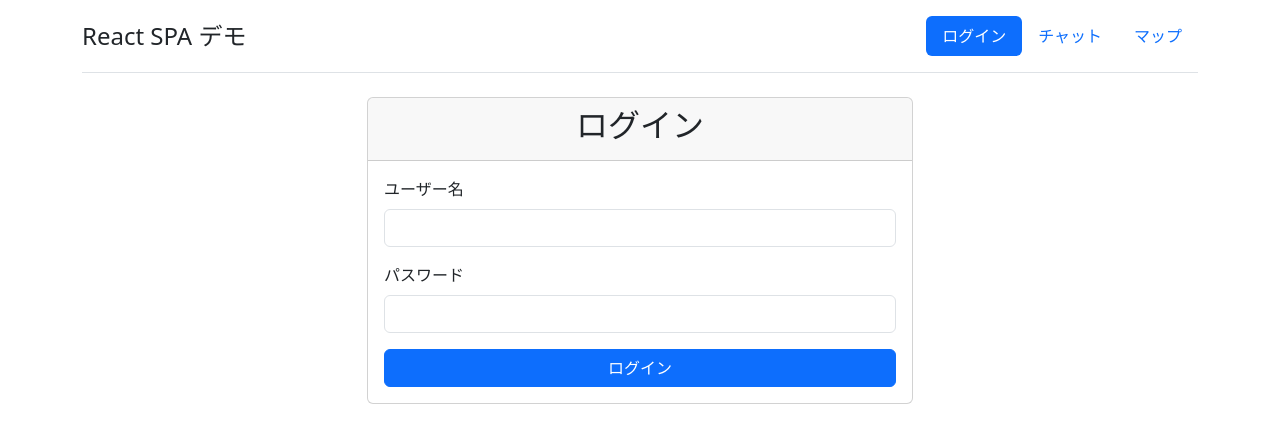
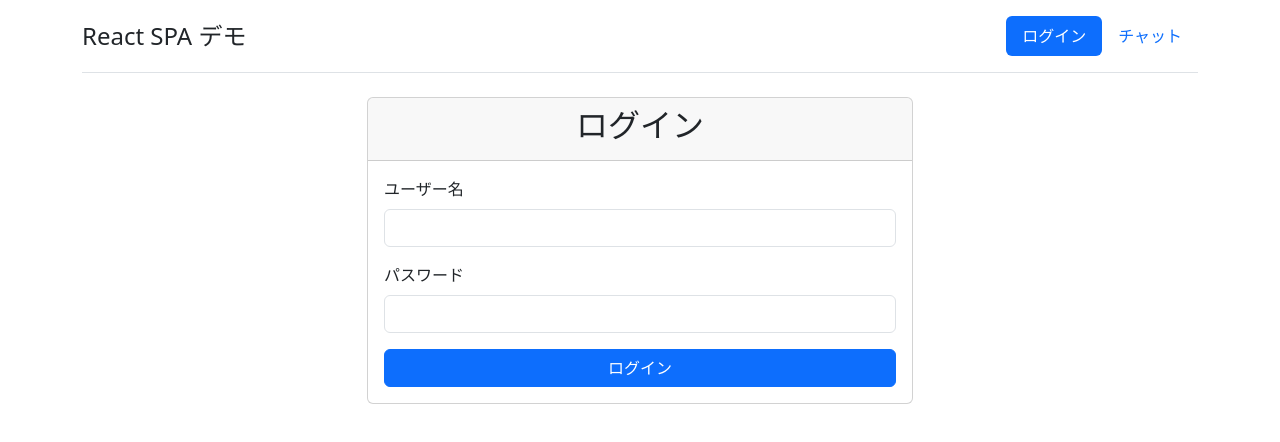
Before and after one commit to richikawa-nstg/spa-sandbox, a React (Create React App) app in the folder app/: page /#/login in a window 1280 px wide. Shown: the top 442 px of the page. Built offline with nearby package versions, Linux system fonts and the light colour scheme; no server answers.

Commit message:
headerからはmap削除

```diff
--- a/app/src/components/Header.js
+++ b/app/src/components/Header.js
@@ -26,16 +26,7 @@
                 チャット
               </Link>
             </li>
-            {/* 追加 */}
-            <li className="nav-item">
-              <Link
-                to="/map"
-                className={`nav-link ${location.pathname === '/map' ? 'active' : ''}`}
-              >
-                マップ
-              </Link>
-            </li>
-          </ul>
+         </ul>
         </nav>
       </div>
     </header>
```
